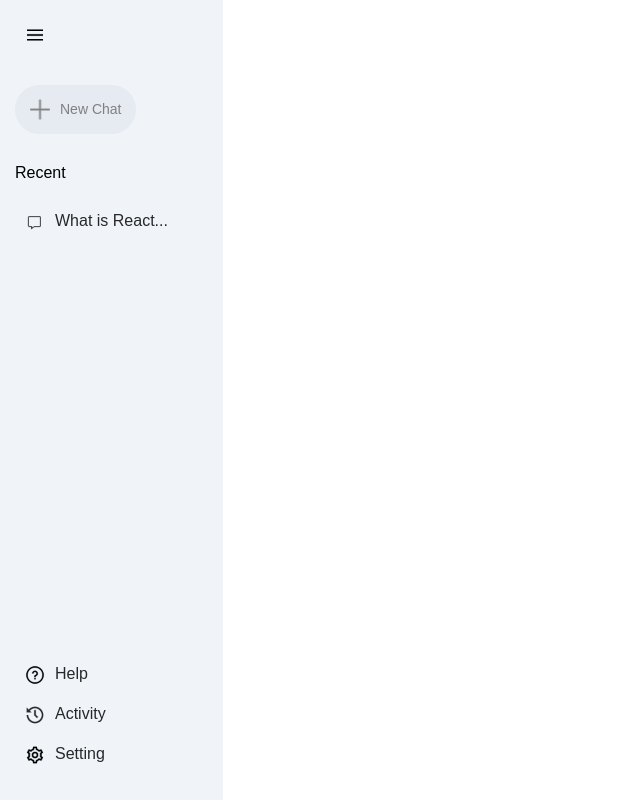
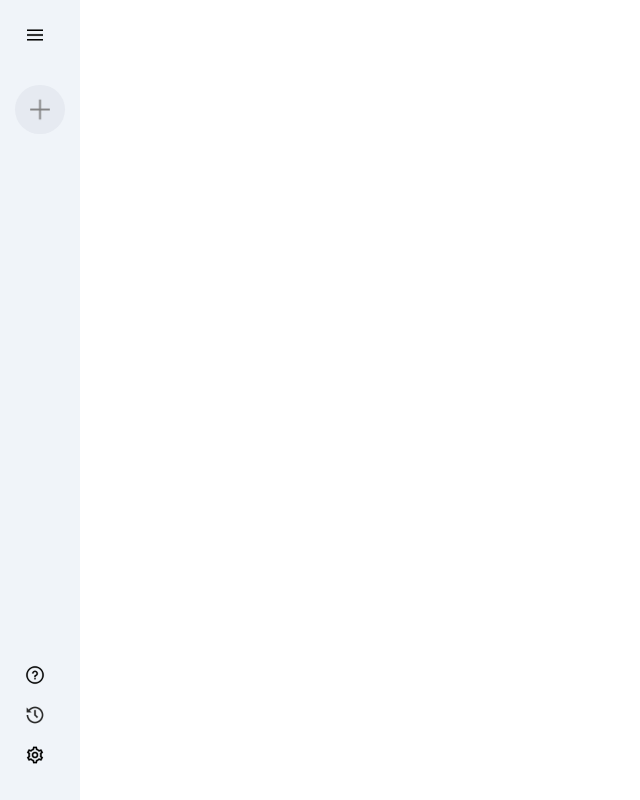
Before and after one commit to hamaadafzal4209/Gemini-Clone, a React (Vite) app: page / in a window 1280 px wide. Shown: the whole page, without its empty margins (0-640 px from the left). Built offline with nearby package versions, Linux system fonts and the light colour scheme.

Commit message:
add sidebar extentable functionallity

```diff
--- a/src/components/sidebar/Sidebar.jsx
+++ b/src/components/sidebar/Sidebar.jsx
@@ -1,15 +1,28 @@
-import './Sidebar.css'
-import {assets} from '../../assets/assets'
+import "./Sidebar.css";
+import { assets } from "../../assets/assets";
+import { useState } from "react";
 
 function Sidebar() {
+  const [extended, setExtended] = useState(false);
+
+  const handleSidebar = () => {
+    setExtended(!extended);
+  };
+
   return (
-    <div className='sidebar'>
+    <div className="sidebar">
       <div className="top">
-        <img className='menu' src={assets.menu_icon} alt="" />
+        <img
+          onClick={handleSidebar}
+          className="menu"
+          src={assets.menu_icon}
+          alt=""
+        />
         <div className="new-chat">
           <img src={assets.plus_icon} alt="" />
-          <p>New Chat</p>
+          {extended && <p>New Chat</p>}
         </div>
+        {extended && (
           <div className="recent">
             <p className="recent-title">Recent</p>
             <div className="recent-entry">
@@ -17,23 +30,24 @@ function Sidebar() {
               <p>What is React...</p>
             </div>
           </div>
+        )}
       </div>
       <div className="bottom">
         <div className="bottom-item recent-entry">
           <img src={assets.question_icon} alt="" />
-          <p>Help</p>
+          {extended && <p>Help</p>}
         </div>
         <div className="bottom-item recent-entry">
           <img src={assets.history_icon} alt="" />
-          <p>Activity</p>
+          {extended && <p>Activity</p>}
         </div>
         <div className="bottom-item recent-entry">
           <img src={assets.setting_icon} alt="" />
-          <p>Setting</p>
+          {extended && <p>Setting</p>}
         </div>
       </div>
     </div>
-  )
+  );
 }
 
-export default Sidebar
+export default Sidebar;
```
Lines whose indentation alone changed are shown as unchanged.
